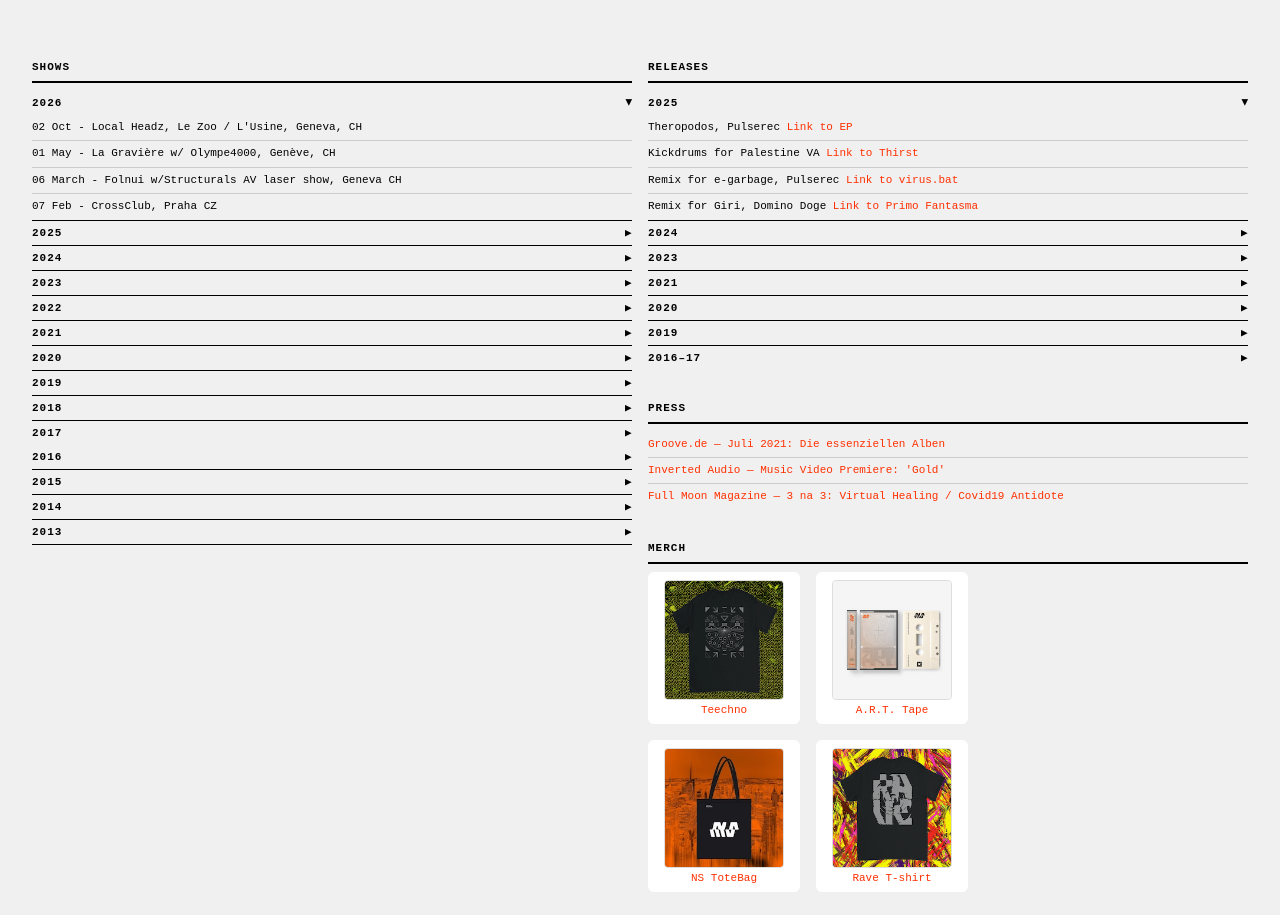
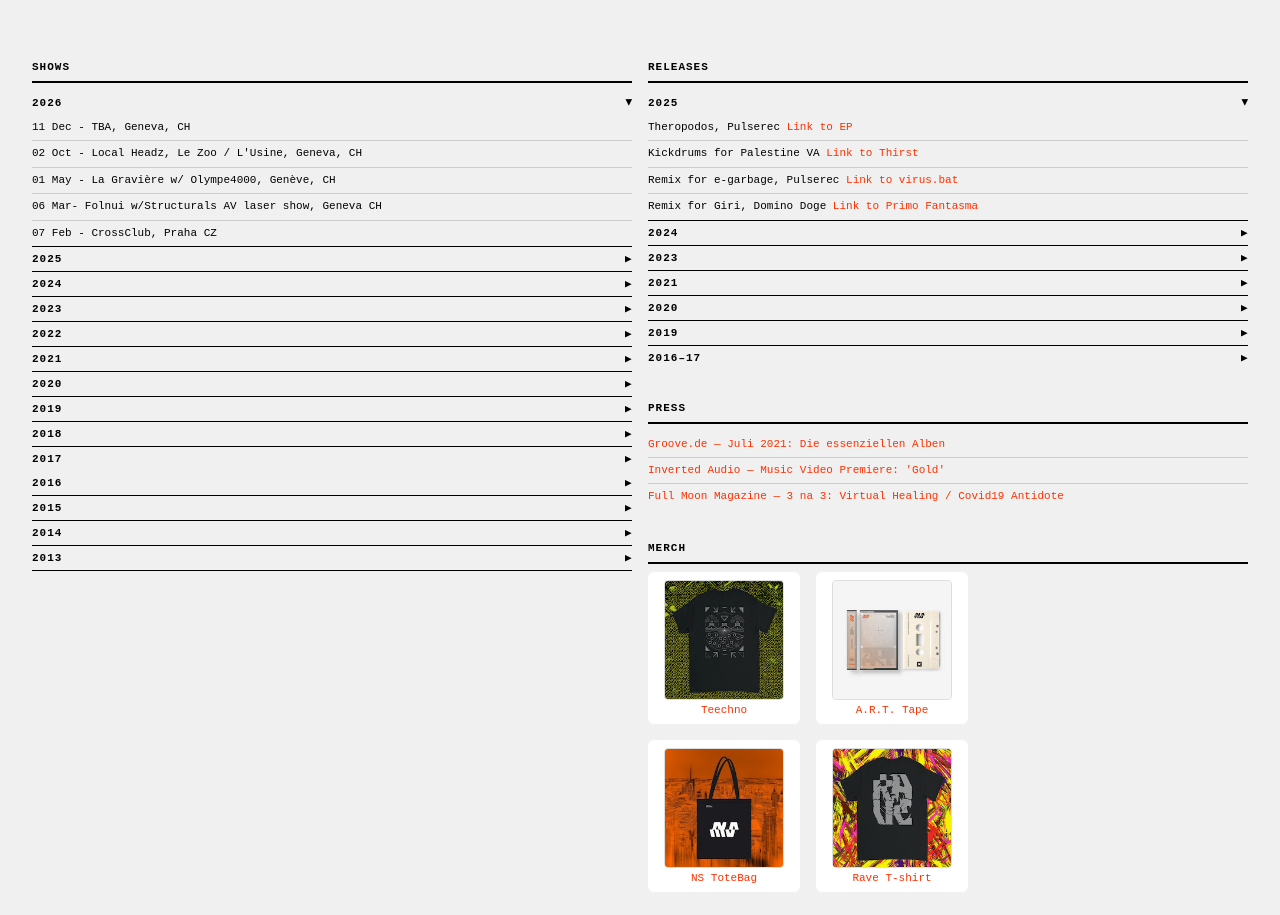
Before and after one commit to solocatalogue-stack/Nathansolo.com, a plain HTML site: page index.html in a window 1280 px wide. Shown: the part 1824-2739 px from the top of the page. Drawn offline with Linux system fonts and the light colour scheme.

Commit message:
Update index.html

```diff
--- a/index.html
+++ b/index.html
@@ -613,9 +613,10 @@
                     <span>2026</span><span class="year-arrow">▶</span>
                 </div>
                 <div class="year-content">
+					<p class="gig-entry">11 Dec - TBA, Geneva, CH</p>
                     <p class="gig-entry">02 Oct - Local Headz, Le Zoo / L'Usine, Geneva, CH</p>
                     <p class="gig-entry">01 May - La Gravière w/ Olympe4000, Genève, CH</p>
-                    <p class="gig-entry">06 March - Folnui w/Structurals AV laser show, Geneva CH</p>
+                    <p class="gig-entry">06 Mar- Folnui w/Structurals AV laser show, Geneva CH</p>
                     <p class="gig-entry">07 Feb - CrossClub, Praha CZ</p>
                 </div>
             </div>
```
